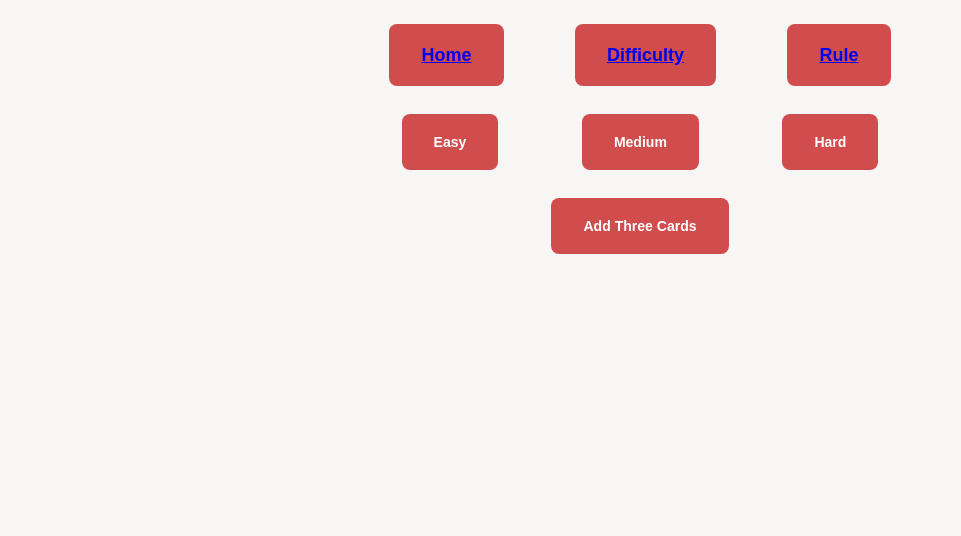
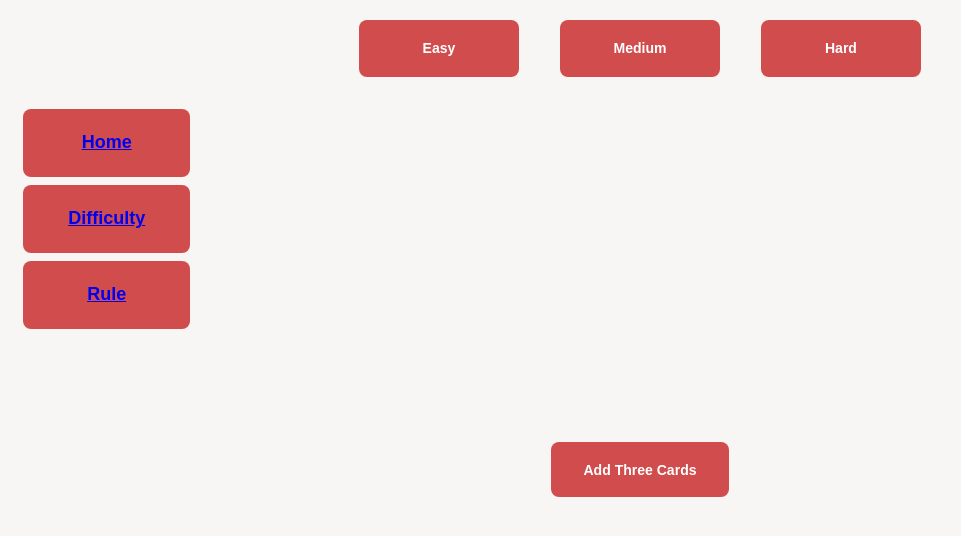
Before and after one commit to xiangyi0818/webdev-project2, a React (Create React App) app in the folder project2/: page /home in a window 1280 px wide. Shown: the top 536 px of the page, without its empty margins (0-961 px from the left). Built offline with nearby package versions, Linux system fonts and the light colour scheme; what react-alert-template-basic would draw is missing.

Commit message:
grid added

```diff
--- a/project2/src/App.css
+++ b/project2/src/App.css
@@ -1,5 +1,3 @@
-
-
 .cards{
   display:grid;
   grid-template-columns: 1fr 1fr 1fr;
@@ -11,13 +9,12 @@
 .display{
   display:grid;
   grid-gap:5px;
-  padding-top: 20px;
 
 }
 
 
 
-.botton {
+.button {
   background-color:rgba(209, 74, 74, 0.986);
   border: none;
   color: white;
@@ -33,11 +30,75 @@
 
 }
 
-.botton:hover {
+.button:hover {
   background-color: rgb(251, 208, 199) ;
 }
 
-.main_botton_container {
+.button1 {
+  border: none;
+  color: white;
+  padding: 5%;
+  text-align: center;
+  text-decoration: none;
+  display: inline-block;
+  font-size: 12px;
+  margin: 4px 2px;
+  transition-duration: 0.4s;
+  cursor: pointer;
+  border-radius: 8px;
+  width: 100%;
+  background-color:rgb(209, 74, 74, 0.986);
+}
+
+
+
+.button1:hover {
+  background-color: rgb(251, 208, 199) ;
+}
+
+.button2 {
+  border: none;
+  color: white;
+  padding: 1%;
+  text-align: center;
+  text-decoration: none;
+  display: inline-block;
+  font-size: 12px;
+  margin: 4px 2px;
+  transition-duration: 0.4s;
+  cursor: pointer;
+  border-radius: 8px;
+  width: 25%;
+  background-color:rgb(209, 74, 74, 0.986);
+}
+
+.button2:hover {
+  background-color: rgb(251, 208, 199) ;
+}
+
+
+.main-button-container {
+  justify-content: space-evenly;
+  box-sizing: border-box;
+  width: 100%;
+  display: flex;
+  flex-wrap: wrap;
+  margin: 0 auto;
+  padding: 10%;
+}
+
+
+.second-button-container {
+  justify-content: space-evenly;
+  box-sizing: border-box;
+  width: 50%;
+  display: flex;
+  flex-wrap: wrap;
+  padding-top: 1%;
+  margin: 0 auto;
+}
+
+.third-button-container {
   justify-content: space-evenly;
   box-sizing: border-box;
   width: 50%;
@@ -47,47 +108,96 @@
   margin: 0 auto;
 }
 
+.display-container {
 
-.second_botton_container {
-  justify-content: space-evenly;
-  box-sizing: border-box;
-  width: 50%;
-  display: flex;
-  flex-wrap: wrap;
-  padding-top: 20px;
-  margin: 0 auto;
+  width: 80%;
+  margin: 0;
+
 }
 
-.third_botton_container {
-  justify-content: space-evenly;
-  box-sizing: border-box;
-  width: 50%;
-  display: flex;
-  flex-wrap: wrap;
-  padding-top: 20px;
-  margin: 0 auto;
-}
-
-.display_container {
-  justify-content: space-evenly;
-  box-sizing: border-box;
-  width: 50%;
-  display: flex;
-  flex-wrap: wrap;
-  padding: 20px;
-  margin: 0 auto;
-}
-
-.botton_container{
-  width:50%;
-  margin: auto;
+.button-container{
+  width:100%;
+  vertical-align:bottom;
 }
 
 
 .container {
-  margin: auto;
-  padding: auto;
-  width: 100%;
+  display: grid;
+  grid-template-columns: 1fr 4fr 1fr;
+  grid-template-rows: 1fr 4fr 1fr;
+  grid-template-areas:
+    "header header header"
+    "leftsidebar maincontent rightsidebar"
+    "footer footer footer";
+
 
 
 }
+
+.main-header {
+  grid-area: header;
+  display: flex;
+  justify-content: center;
+  align-items: center;
+
+
+}
+
+
+.main-leftsidebar {
+  grid-area: leftsidebar;
+  display: flex;
+
+}
+
+.main-rightsidebar {
+  grid-area: rightsidebar;
+
+}
+
+.main-content {
+  grid-area: maincontent;
+  display: flex;
+  justify-content: center;
+  align-items: center;
+
+
+}
+
+.main-footer {
+  grid-area: footer;
+  display: flex;
+  justify-content: center;
+  align-items: center;
+}
+
+
+@media screen and (max-width:700px) {
+  .container {
+    display: grid;
+    grid-template-columns: 1fr;
+    grid-template-rows: 0.5fr 0.2fr 1fr 0.2fr;
+    grid-template-areas:
+      "leftsidebar"
+      "header"
+      "maincontent"
+      "footer";
+
+  }
+
+
+  .button2 {
+    font-size: 9px;
+  }
+
+
+  .button1 {
+    font-size: 10px;
+    padding: 1%;
+  }
+
+  .button {
+    font-size: 9px;
+
+  }
+}
--- a/project2/src/App.js
+++ b/project2/src/App.js
@@ -72,34 +72,47 @@ class App extends React.Component {
 
     <div className="container">
 
-    <div className="button_container">
-      <div className="main_botton_container">
-        <button className="botton"> <Link to={"/home"}><h2>Home</h2></Link></button>
-        <button className="botton"> <Link to={""}><h2>Difficulty</h2></Link></button>
-        <button className="botton"> <Link to={"/rule"}><h2>Rule</h2></Link></button>
+    <div className="main-leftsidebar">
+      <div className="button-container">
+        <div className="main-button-container">
+          <button className="button1"> <Link to={"/home"}><h2>Home</h2></Link></button>
+          <button className="button1"> <Link to={""}><h2>Difficulty</h2></Link></button>
+          <button className="button1"> <Link to={"/rule"}><h2>Rule</h2></Link></button>
+        </div>
+      </div>
     </div>
 
-      <div className="second_botton_container">
+      <div className="main-header">
+        <div className="second-button-container">
 
-        <button className="botton" onClick={()=> {this.props.dispatch({type:"EASY"}); this.props.dispatch({type:"START_GAME"});}}><h3>Easy</h3></button>
-        <button className="botton" onClick={()=> {this.props.dispatch({type:"MEDIUM"}); this.props.dispatch({type:"START_GAME"});}}><h3>Medium</h3></button>
-        <button className="botton" onClick={()=> {this.props.dispatch({type:"HARD"}); this.props.dispatch({type:"START_GAME"});}}><h3>Hard</h3></button>
+          <button className="button2" onClick={()=> {this.props.dispatch({type:"EASY"}); this.props.dispatch({type:"START_GAME"});}}><h3>Easy</h3></button>
+          <button className="button2" onClick={()=> {this.props.dispatch({type:"MEDIUM"}); this.props.dispatch({type:"START_GAME"});}}><h3>Medium</h3></button>
+          <button className="button2" onClick={()=> {this.props.dispatch({type:"HARD"}); this.props.dispatch({type:"START_GAME"});}}><h3>Hard</h3></button>
+        </div>
       </div>
 
-      <div className="third_botton_container">
-      <button className="botton" onClick={()=> {this.props.dispatch({type:"ADD_THREE_VIEW"})}}><h3>Add Three Cards</h3></button>
+    <div className="main-footer">
+      <div className="third-button-container">
+        <button className="button" onClick={()=> {this.props.dispatch({type:"ADD_THREE_VIEW"})}}><h3>Add Three Cards</h3></button>
+      </div>
     </div>
 
-    </div>
 
-    <div className="display_container">
+
+    <div className="main-content ">
+      <div className="display-container">
         <div className="display">
-    </div>
+
           <div className="cards">
             {this.updateView()}
             {this.props.toComplete.slice(0,this.props.numView).map((value, index) => <Card className="card" type={value} key={index} addCard={this.addCard} active={isInToRemove(value,this.props.cardToRemove)}/>)}
           </div>
         </div>
+      </div>
+    </div>
+
+
+
     </div>
     )
   }
```
Lines whose indentation alone changed are shown as unchanged.
